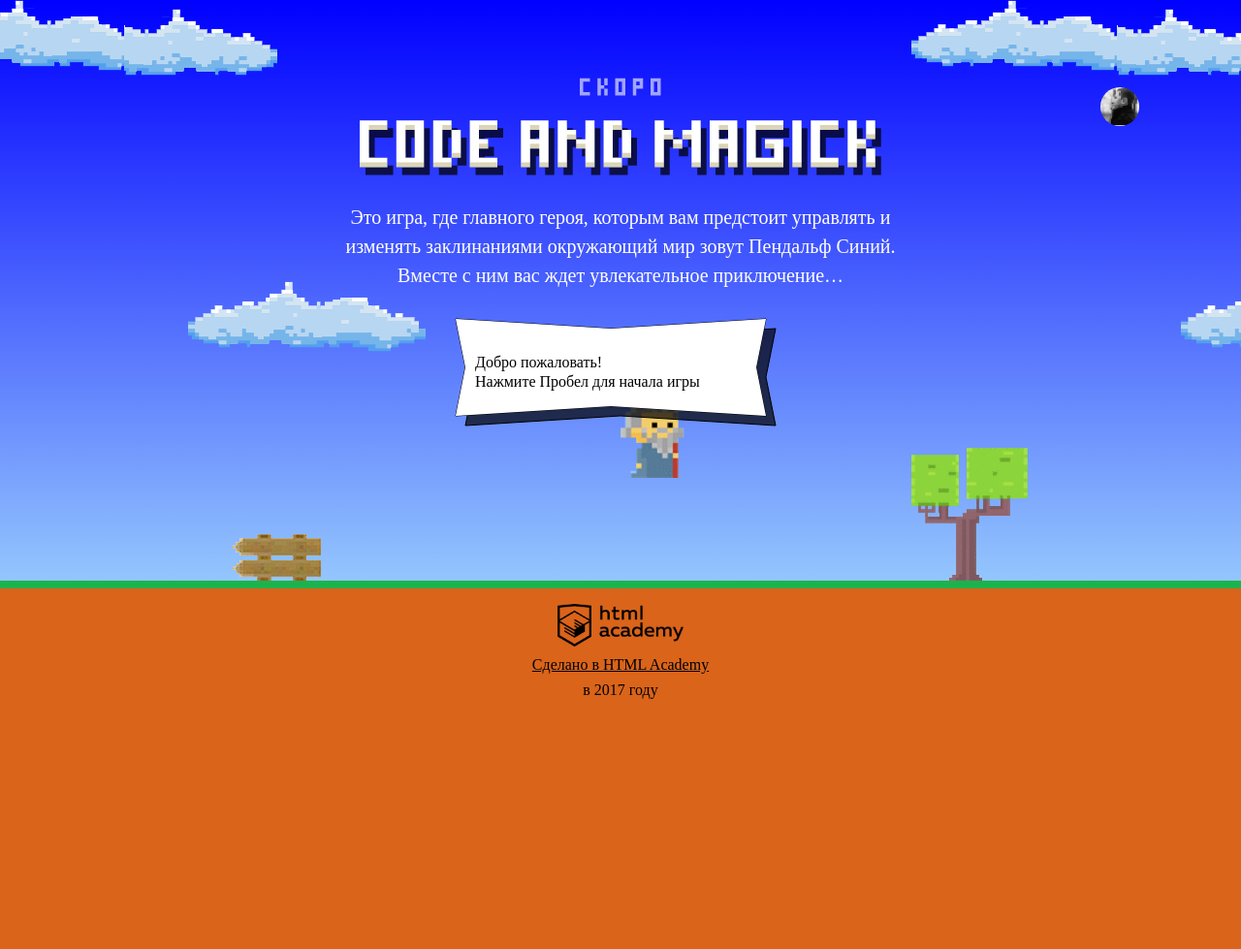
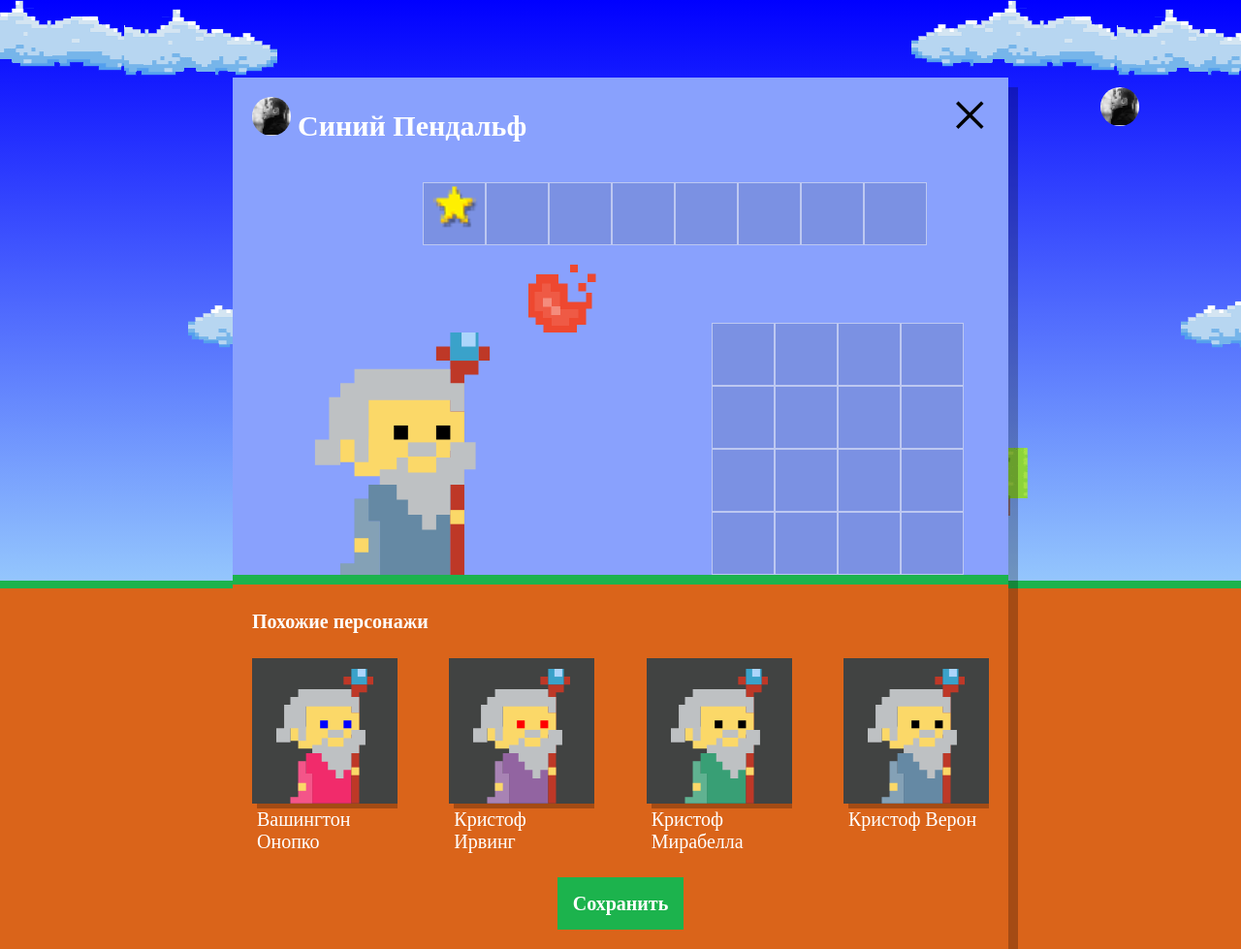
Before and after one commit to fotodive/674143-code-and-magick, a website: page index.html in a window 1280 px wide. Shown: the whole page at 97% size. Before the commit the page ends 800 px from the top, so only its background shows below. Drawn offline with Linux system fonts and the light colour scheme; a web font is replaced by a local one.

Commit message:
#12 Учебный проект: нас орда

```diff
--- a/index.html
+++ b/index.html
@@ -198,7 +198,7 @@
     return height / 3;
   };
 </script>
-
+<script src="js/setup.js"></script>
 <script src="js/stat.js"></script>
 <script src="js/game.js"></script>
 
--- /dev/null
+++ b/js/setup.js
@@ -0,0 +1,34 @@
+'use strict';
+
+var userDialog = document.querySelector('.setup');
+userDialog.classList.remove('hidden');
+
+var names = ['Иван', 'Хуан Себастьян', 'Мария', 'Кристоф', 'Виктор', 'Юлия', 'Люпита', 'Вашингтон'];
+var surnames = ['да Марья', 'Верон', 'Мирабелла', 'Вальц', 'Онопко', 'Топольницкая', 'Нионго', 'Ирвинг'];
+var coatColor = ['rgb(101, 137, 164)', 'rgb(241, 43, 107)', 'rgb(146, 100, 161)', 'rgb(56, 159, 117)', 'rgb(215, 210, 55)', 'rgb(0, 0, 0)'];
+var eyesColor = ['black', 'red', 'blue', 'yellow', 'green'];
+
+document.querySelector('.setup-similar').classList.remove('hidden');
+var similarListElement = document.querySelector('.setup-similar-list');
+var similarWizardTemplate = document.querySelector('#similar-wizard-template')
+    .content
+    .querySelector('.setup-similar-item');
+
+var createWizards = function () {
+  var wizard = {
+    name: names[Math.floor(Math.random() * names.length)] + ' ' + surnames[Math.floor(Math.random() * surnames.length)],
+    coatColor: coatColor[Math.floor(Math.random() * coatColor.length)],
+    eyesColor: eyesColor[Math.floor(Math.random() * eyesColor.length)],
+  };
+  return wizard;
+};
+
+var wizards = [];
+for (var i = 0; i < 4; i++) {
+  wizards[i] = createWizards();
+  var wizardElement = similarWizardTemplate.cloneNode(true);
+  wizardElement.querySelector('.setup-similar-label').textContent = wizards[i].name;
+  wizardElement.querySelector('.wizard-coat').style.fill = wizards[i].coatColor;
+  wizardElement.querySelector('.wizard-eyes').style.fill = wizards[i].eyesColor;
+  similarListElement.appendChild(wizardElement);
+}
```
